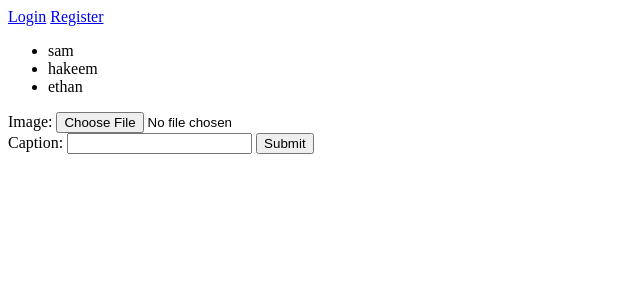
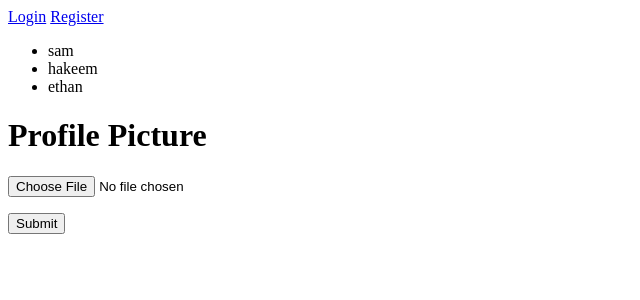
Before and after one commit to ethannhan/codebusters, a Flask app: page / in a window 1280 px wide. Shown: the top 300 px of the page, without its empty margins (0-640 px from the left). Run offline with Flask 2, Linux system fonts and the light colour scheme; some libraries are stand-ins or nearby versions.

Commit message:
User can submit a profile picture, and it is saved locally.

```diff
--- a/flaskProject/app.py
+++ b/flaskProject/app.py
@@ -1,9 +1,15 @@
-from flask import Flask, render_template, current_app, request
+from flask import Flask, render_template, current_app, request, redirect, url_for, flash
 from flask_socketio import SocketIO
+from werkzeug.utils import secure_filename
+import os
+
+UPLOAD_PATH = "./profile_pictures"
 
 app = Flask(__name__)
 app.config['SECRET_KEY'] = 'secret!'
+app.config['UPLOAD_PATH'] = UPLOAD_PATH
 socketio = SocketIO(app)
+
 
 @socketio.on('connect')
 def test_connect(auth):
@@ -29,9 +35,17 @@ def register():
         password = request.form.get('password')
     return current_app.send_static_file('register.html')
 
-@app.route("/profile_picture")
+
+@app.route("/image-upload", methods=["POST", "GET"])
 def profile_picture():
-    pass
+    uploaded_file = request.files["file"]
+    print("filename is: {}".format(uploaded_file.filename))
+    filename = secure_filename(uploaded_file.filename)
+    if filename:
+        print("filename is: {}".format(uploaded_file.filename))
+        uploaded_file.save(os.path.join(app.config['UPLOAD_PATH'], filename))
+    return redirect("http://localhost:5000")
+
 
 
 if __name__ == '__main__':
--- a/flaskProject/templates/index.html
+++ b/flaskProject/templates/index.html
@@ -13,14 +13,11 @@
 	    {% endfor %}
 	</ul>
 </body>
-<form action="/image-upload" id="image-form" method="post" enctype="multipart/form-data">
-    <label for="form-file">Image: </label>
-    <input id="form-file" type="file" name="upload">
-    <br/>
-    <label for="image-form-name">Caption: </label>
-    <input id="image-form-name" type="text" name="name">
-    <input type="submit" value="Submit">
-</form>
+    <h1>Profile Picture</h1>
+    <form method="POST" action="/image-upload" enctype="multipart/form-data">
+      <p><input type="file" name="file"></p>
+      <p><input type="submit" value="Submit"></p>
+    </form>
 
 <script src="https://cdnjs.cloudflare.com/ajax/libs/socket.io/4.0.1/socket.io.js" integrity="sha512-q/dWJ3kcmjBLU4Qc47E4A9kTB4m3wuTY7vkFJDTZKjTs8jhyGQnaUrxa0Ytd0ssMZhbNua9hE+E7Qv1j+DyZwA==" crossorigin="anonymous"></script>
 <script type="text/javascript" charset="utf-8">
```
Also changed, not shown: flaskProject/helper_functions.py (line endings or trailing spaces), flaskProject/profile_pictures/4958474.jpg (added).
